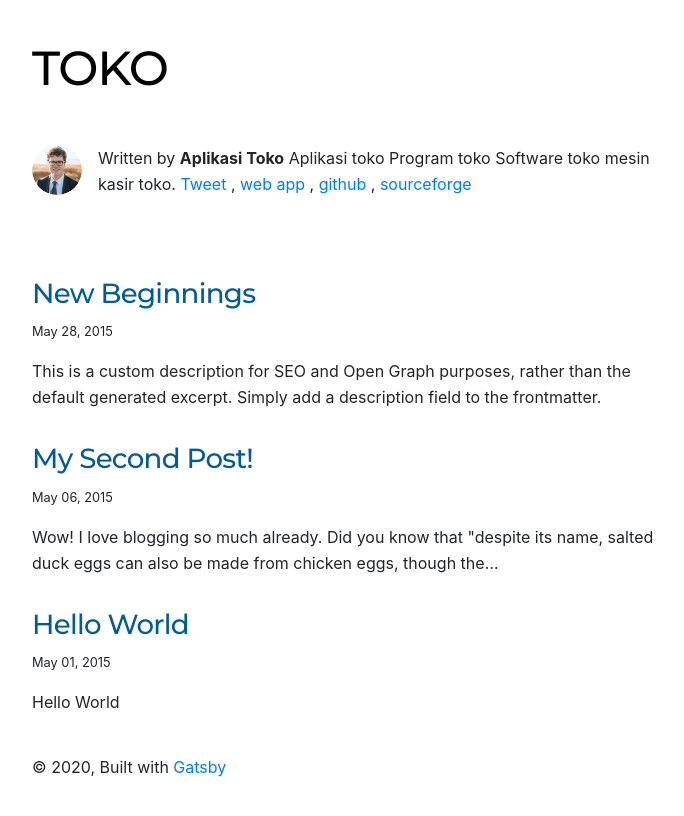
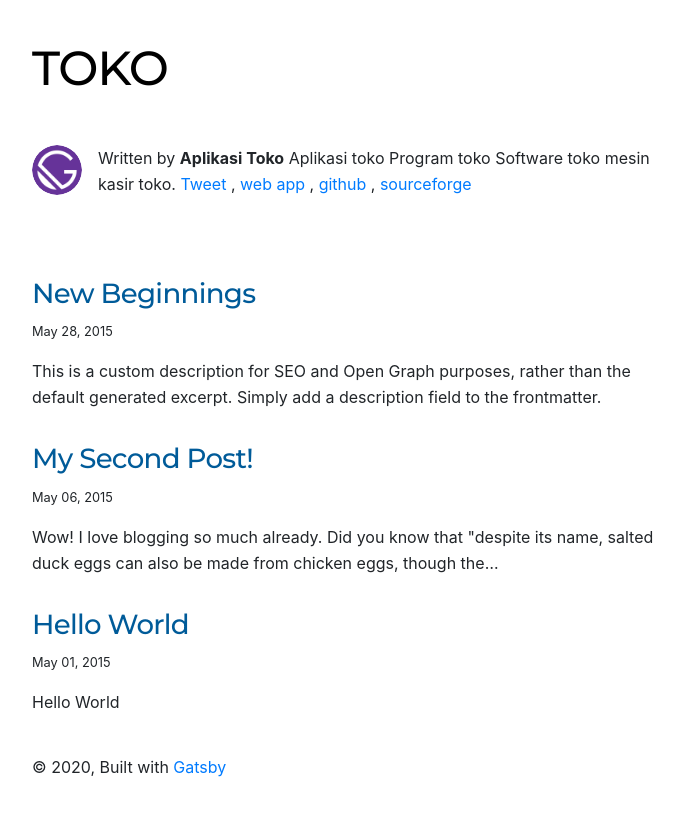
Before and after one commit to gatsbio/toko, a Gatsby site: page / in a window 1280 px wide. Shown: the whole page, without its empty margins (292-976 px from the left). Built offline with nearby package versions, Linux system fonts and the light colour scheme; Gatsby itself is replaced by a stand-in of ours.

Commit message:
Update bio.js

```diff
--- a/src/components/bio.js
+++ b/src/components/bio.js
@@ -12,7 +12,7 @@
 const Bio = () => {
   const data = useStaticQuery(graphql`
     query BioQuery {
-      avatar: file(absolutePath: { regex: "/profile-pic.jpg/" }) {
+      avatar: file(absolutePath: { regex: "/gatsby-icon.png/" }) {
         childImageSharp {
           fixed(width: 50, height: 50, quality: 95) {
             ...GatsbyImageSharpFixed
```
